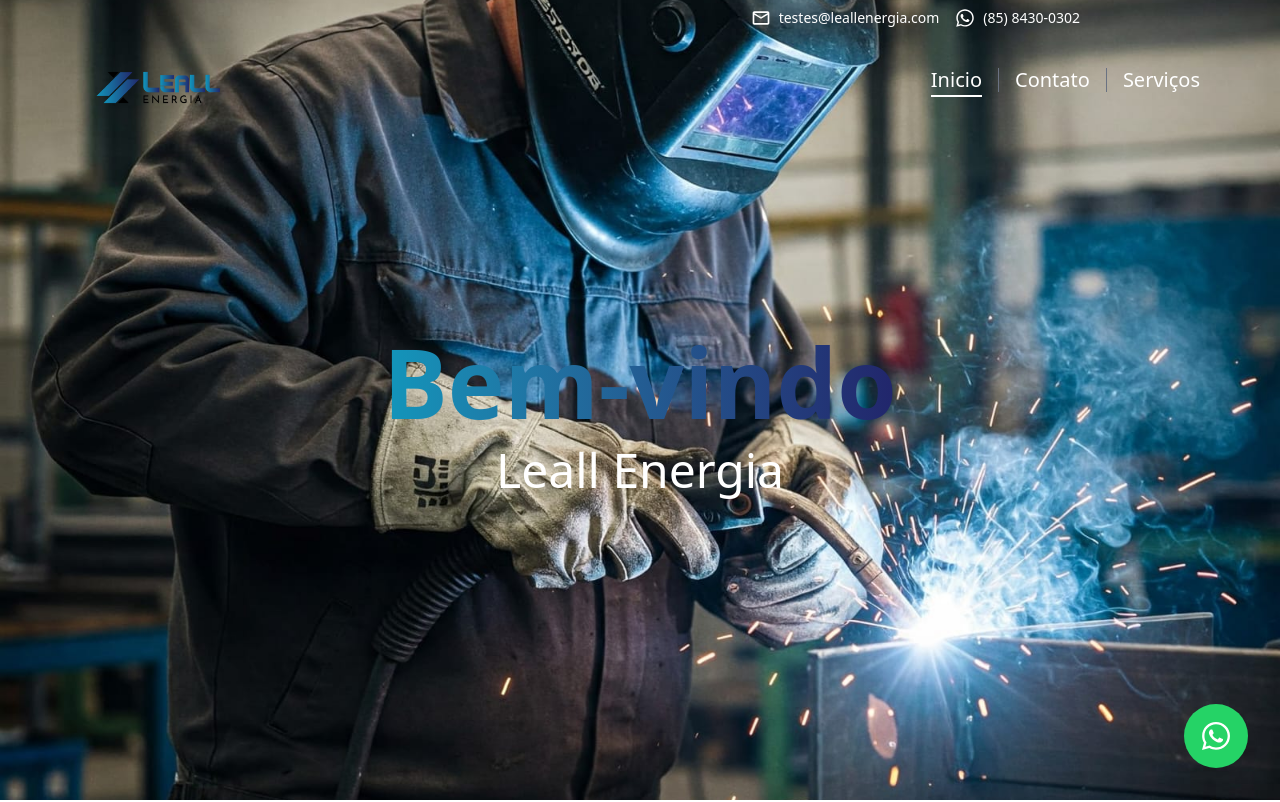
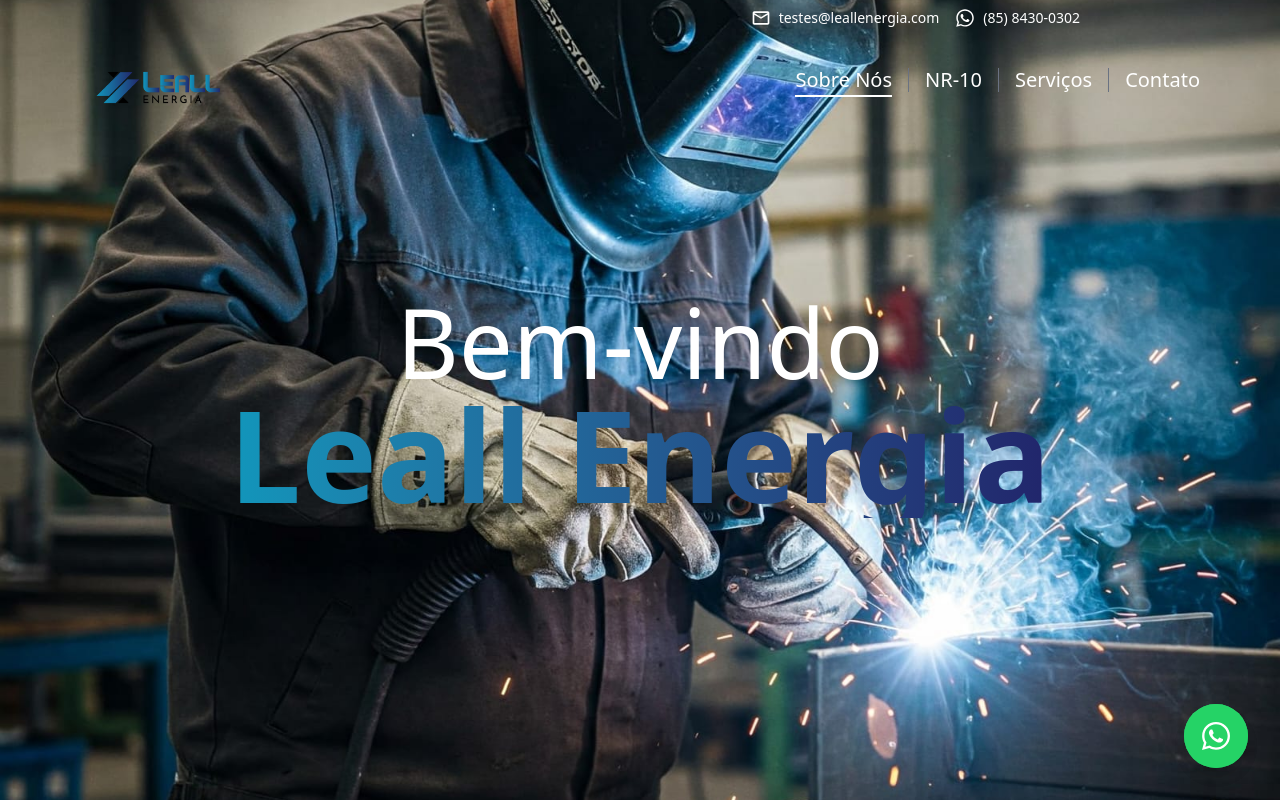
Before and after one commit to MathQuente/leall_energia, a React (Vite) app: page / in a window 1280 px wide. Shown: the top 802 px of the page. Built offline with nearby package versions, Linux system fonts and the light colour scheme.

Commit message:
Algumas pequenas mudanças visuais

```diff
--- a/src/components/Footer.jsx
+++ b/src/components/Footer.jsx
@@ -49,6 +49,8 @@
           <ul className="text-center">
             <NavLink title="Inicio" href="/" footer />
 
+            <NavLink title="NR-10" href="/nr10" footer />
+
             <NavLink title="Contato" href="/contato" footer />
 
             <NavLink title="Serviços" href="/servicos" footer />
--- a/src/components/Header.jsx
+++ b/src/components/Header.jsx
@@ -15,28 +15,32 @@
         return (
           <div className="text-center text-white">
             <SlideInWhenVisible direction="left-header">
-              <h1 className="text-8xl text-transparent bg-clip-text bg-gradient-to-r from-[#1196bb] to-[#21256b] font-bold mb-4">
+              <h1 className="text-8xl text-white">
                 Bem-vindo
               </h1>
             </SlideInWhenVisible>
             <SlideInWhenVisible direction="right-header">
-              <p className="text-5xl font-medium">Leall Energia</p>
+              <p className="text-9xl text-transparent bg-clip-text bg-gradient-to-r from-[#1196bb] to-[#21256b] font-bold mb-4">Leall Energia</p>
             </SlideInWhenVisible>
           </div>
         )
       case '/about':
-        return <h1 className="text-4xl text-white">Sobre Nós</h1>
+        return <h1 className="text-6xl text-white font-semibold">Sobre Nós</h1>
       case '/contato':
         return (
           <div className="flex flex-col items-center">
-            <h1 className="text-5xl text-white font-semibold">Contato</h1>
-            <p className="text-transparent bg-clip-text bg-gradient-to-r from-[#1196bb] to-[#21256b] font-semibold text-2xl">
+            <h1 className="text-6xl text-white font-semibold">Contato</h1>
+            <p className="text-white font-semibold text-2xl">
               Tem um projeto para nós? Vamos conversar.
             </p>
           </div>
         )
+      case '/nr10':
+        return <h1 className="text-6xl text-white font-semibold">NR-10</h1>
+      case '/servicos':
+        return <h1 className="text-6xl text-white font-semibold">Serviços</h1>
       default:
-        return <h1 className="text-4xl text-white">Página</h1>
+        return <h1 className="text-6xl text-white font-semibold">Página</h1>
     }
   }
 
--- a/src/components/Layout.jsx
+++ b/src/components/Layout.jsx
@@ -2,6 +2,7 @@
 import { Outlet } from 'react-router-dom'
 import { Header } from './Header'
 import { Footer } from './Footer'
+import { FloatingButton } from './FloatingButton'
 
 export function Layout() {
   return (
@@ -9,6 +10,7 @@
       <Header backgroundImage="../src/assets/trabalhador.jpg" />
       <main>
         <Outlet />
+        <FloatingButton />
       </main>
       <Footer />
     </>
--- a/src/components/NavBar.jsx
+++ b/src/components/NavBar.jsx
@@ -53,11 +53,13 @@
             {/* Menu para desktop */}
             <div className="hidden md:flex">
               <ul className="flex gap-4 items-center">
-                <NavLink title="Inicio" href="/" />
+                <NavLink title="Sobre Nós" href="/" />
+                <div className="bg-gray-500 w-[1px] h-6"></div>
+                <NavLink title="NR-10" href="/nr10" />
+                <div className="bg-gray-500 w-[1px] h-6"></div>
+                <NavLink title="Serviços" href="/servicos" />
                 <div className="bg-gray-500 w-[1px] h-6"></div>
                 <NavLink title="Contato" href="/contato" />
-                <div className="bg-gray-500 w-[1px] h-6"></div>
-                <NavLink title="Serviços" href="/servicos" />
               </ul>
             </div>
 
@@ -112,6 +114,9 @@
               <NavLink title="Inicio" href="/" footer />
             </ul>
             <ul className="py-2 border-b border-gray-200">
+              <NavLink title="NR-10" href="/nr10" footer />
+            </ul>
+            <ul className="py-2 border-b border-gray-200">
               <NavLink title="Contato" href="/contato" footer />
             </ul>
             <ul className="py-2 border-b border-gray-200">
```
